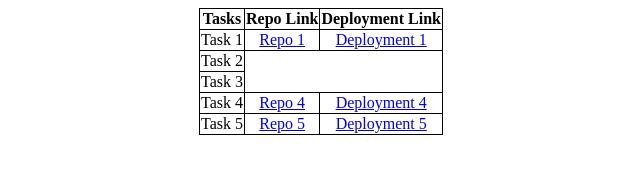
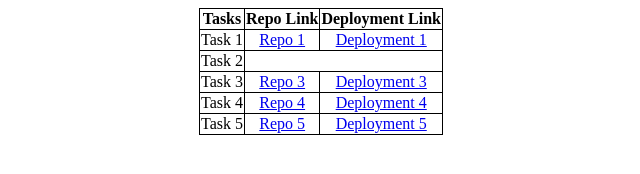
Before and after one commit to Oziach/MERN-Tasks-3, a plain HTML site: page index.html in a window 1280 px wide. Shown: the whole page, without its empty margins (319-959 px from the left). Drawn offline with Linux system fonts and the light colour scheme.

Commit message:
Update index.html

```diff
--- a/index.html
+++ b/index.html
@@ -34,8 +34,8 @@
         </tr>
         <tr>
             <td>Task 3</td>
-            <!-- <td><a href="">Repo 3</a></td> -->
-            <!-- <td><a href="">Deployment 3</a></td> -->
+            <td><a href="https://github.com/Oziach/MERN-BackgroundColorPicker">Repo 3</a></td>
+            <td><a href="https://mern-background-color-picker.vercel.app/">Deployment 3</a></td>
         </tr>
         <tr>
             <td>Task 4</td>
```
